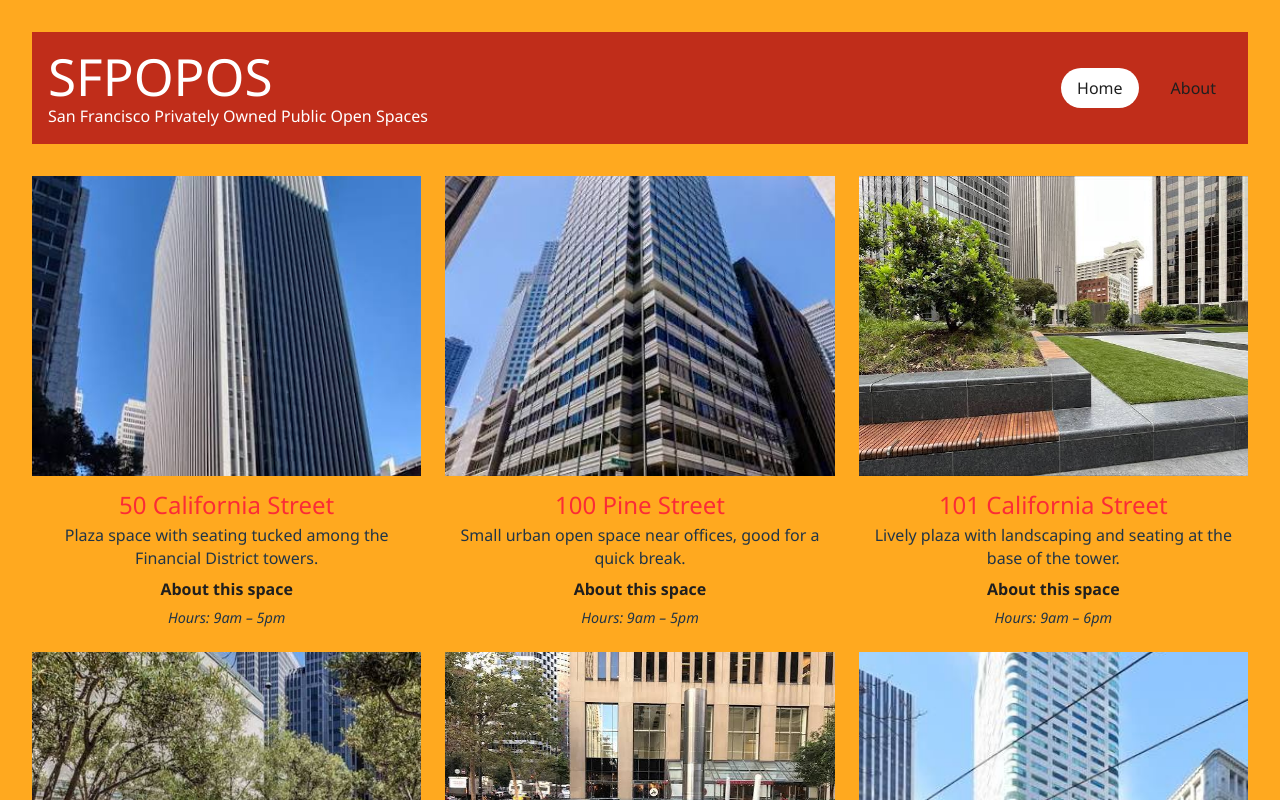
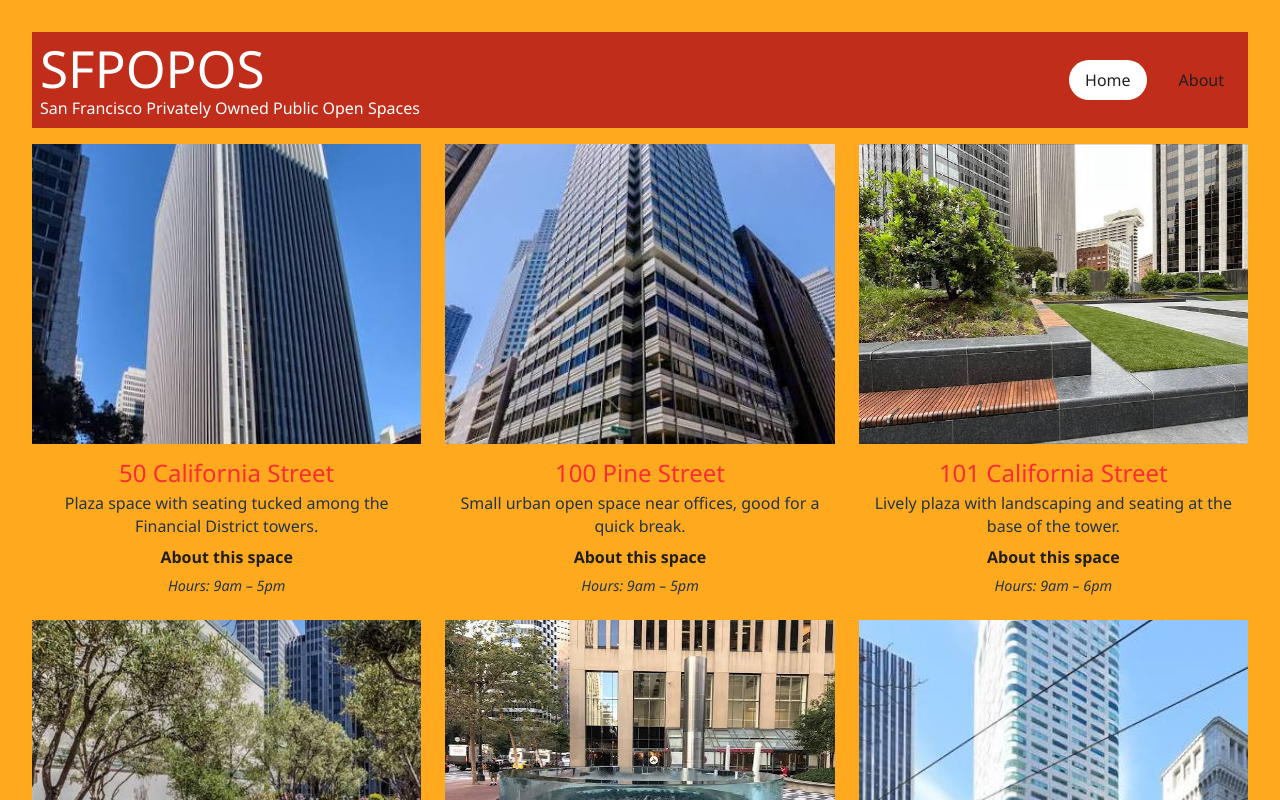
Before and after one commit to ChrisAlves210/react-project, a React (Vite) app: page / in a window 1280 px wide. Shown: the top 800 px of the page. Built offline with nearby package versions, Linux system fonts and the light colour scheme.

Commit message:
Tighten header spacing

```diff
--- a/src/Title.jsx
+++ b/src/Title.jsx
@@ -40,7 +40,7 @@ function Title() {
 
   return (
     <header
-      className="mb-8 flex w-full flex-col items-center gap-4 bg-[rgb(192,45,26)] p-4 text-center text-white-500 md:flex-row md:justify-between md:text-left"
+      className="mb-4 flex w-full flex-col items-center gap-2 bg-[rgb(192,45,26)] p-2 text-center text-white-500 md:flex-row md:justify-between md:text-left"
       ref={headerRef}
     >
       <div>
```
